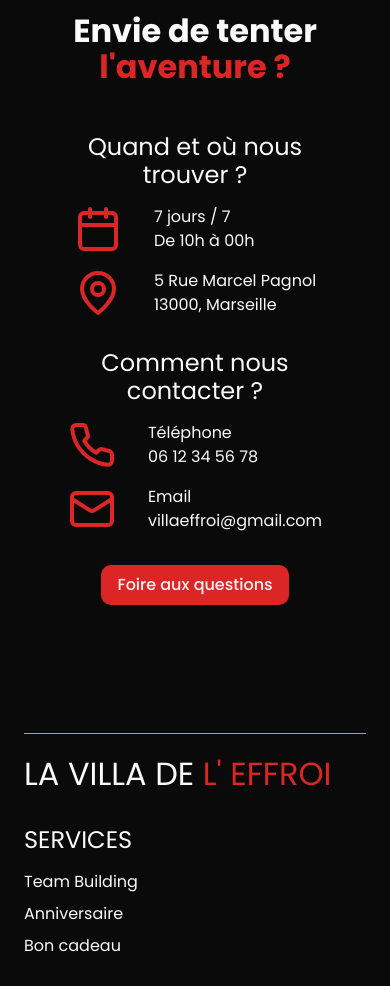
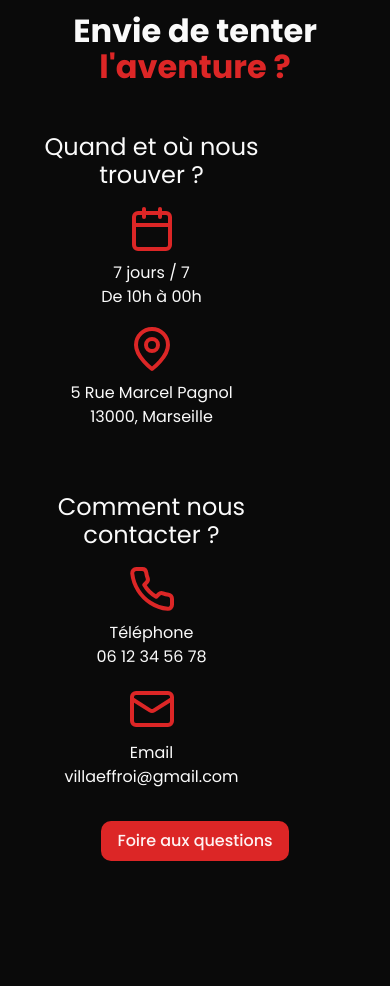
Before and after one commit to SebastienLaurentt/Escape-Game, a Next.js app: page / in a window 390 px wide. Shown: the part 3300-4286 px from the top of the page. Built offline with nearby package versions, Linux system fonts and the light colour scheme.

Commit message:
update info section styling

```diff
--- a/app/globals.css
+++ b/app/globals.css
@@ -53,7 +53,7 @@
   }
 
   h3 {
-    @apply text-lg  md:text-xl leading-7 md:leading-8  text-center ;
+    @apply text-lg  md:text-xl leading-7 md:leading-8 ;
   }
 
   /* Custom Class */
--- a/components/shared/Sections/Infos.tsx
+++ b/components/shared/Sections/Infos.tsx
@@ -9,19 +9,20 @@ const Infos = () => {
     <Section marginBottom={true} marginTop={true}>
       <SectionHeader title="Envie de tenter " titleHighlight="l'aventure ?" />
 
-      <div className="flex flex-col gap-y-8 md:flex-row md:justify-center md:gap-x-20 md:gap-y-0 lg:gap-x-28">
+      <div className="flex flex-col gap-y-16 md:flex-row md:justify-center md:gap-x-20 md:gap-y-0 lg:gap-x-28">
         {/* When and Where  */}
-        <div className="flex flex-col items-center">
-          <h3 className="mb-4 w-[255px] md:text-left">
+        <div className="flex w-[255px] flex-col items-center">
+          <h3 className="mb-4 w-full text-center md:text-left">
             Quand et où nous trouver ?
           </h3>
 
-          <div className="flex flex-col gap-y-4">
+          <div className="flex w-full flex-col gap-y-4">
             {/* Opening hours */}
-            <div className="flex flex-row gap-x-8  md:gap-y-2 ">
+            <div className="flex flex-col items-center gap-y-2 text-center md:flex-row md:gap-x-6 md:text-left">
               <div className="text-primary">
                 <Calendar size={48} />
               </div>
+
               <div className="flex flex-col">
                 <span>7 jours / 7 </span>
                 <span>De 10h à 00h </span>
@@ -29,10 +30,11 @@ const Infos = () => {
             </div>
 
             {/* Address */}
-            <div className="flex flex-row gap-x-8  md:gap-y-2 ">
+            <div className="flex flex-col items-center gap-y-2 text-center md:flex-row md:gap-x-6 md:text-left">
               <div className="text-primary">
                 <MapPin size={48} />
               </div>
+
               <div className="flex flex-col">
                 <span>5 Rue Marcel Pagnol </span>
                 <span>13000, Marseille </span>
@@ -42,14 +44,12 @@ const Infos = () => {
         </div>
 
         {/* Contact  */}
-        <div className="flex flex-col items-center">
-          <h3 className="mb-4 w-[255px] md:text-left">
-            Comment nous contacter ?
-          </h3>
+        <div className="flex w-[255px] flex-col items-center">
+          <h3 className="mb-4 w-full text-center md:text-left">Comment nous contacter ?</h3>
 
-          <div className="flex flex-col gap-y-4">
+          <div className="flex w-full flex-col gap-y-4">
             {/* Phone */}
-            <div className="flex flex-row  gap-x-8  md:gap-y-2 ">
+            <div className="flex flex-col items-center gap-y-2 text-center md:flex-row md:gap-x-6 md:text-left">
               <div className="text-primary">
                 <Phone size={48} />
               </div>
@@ -61,7 +61,7 @@ const Infos = () => {
             </div>
 
             {/* Email */}
-            <div className="flex flex-row  gap-x-8 md:gap-y-2">
+            <div className="flex flex-col items-center gap-y-2 text-center md:flex-row md:gap-x-6 md:text-left">
               <div className="text-primary">
                 <Mail size={48} />
               </div>
```
